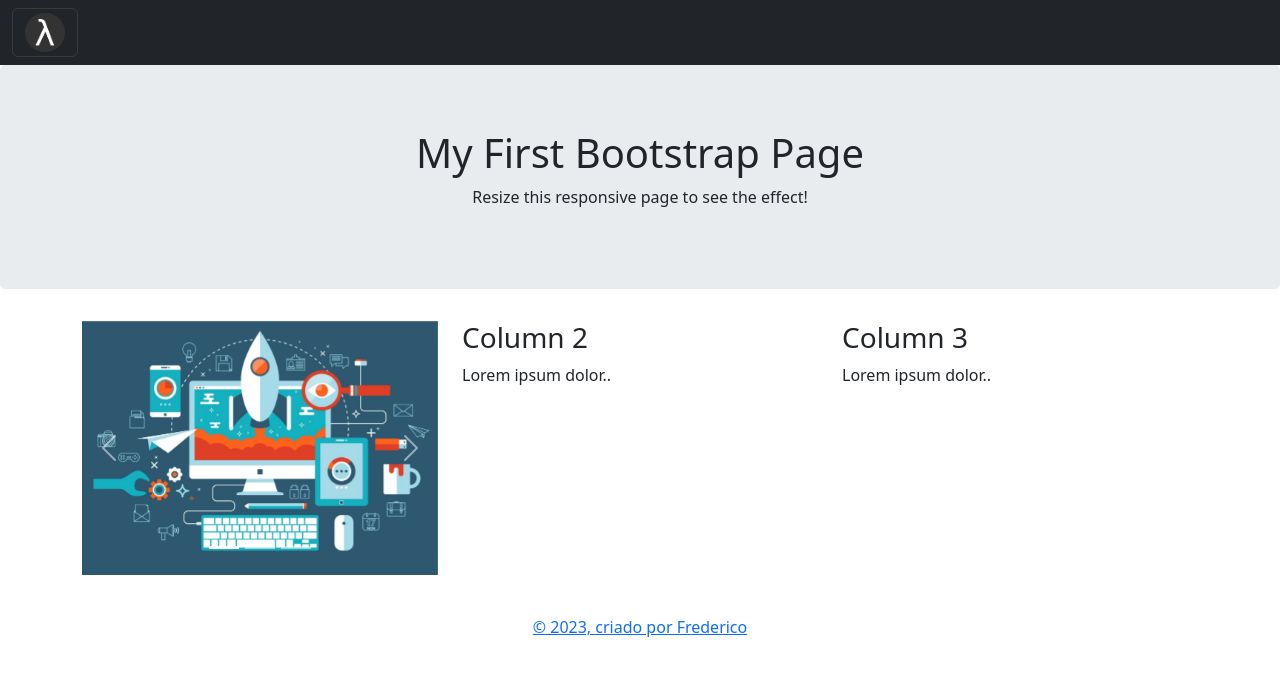
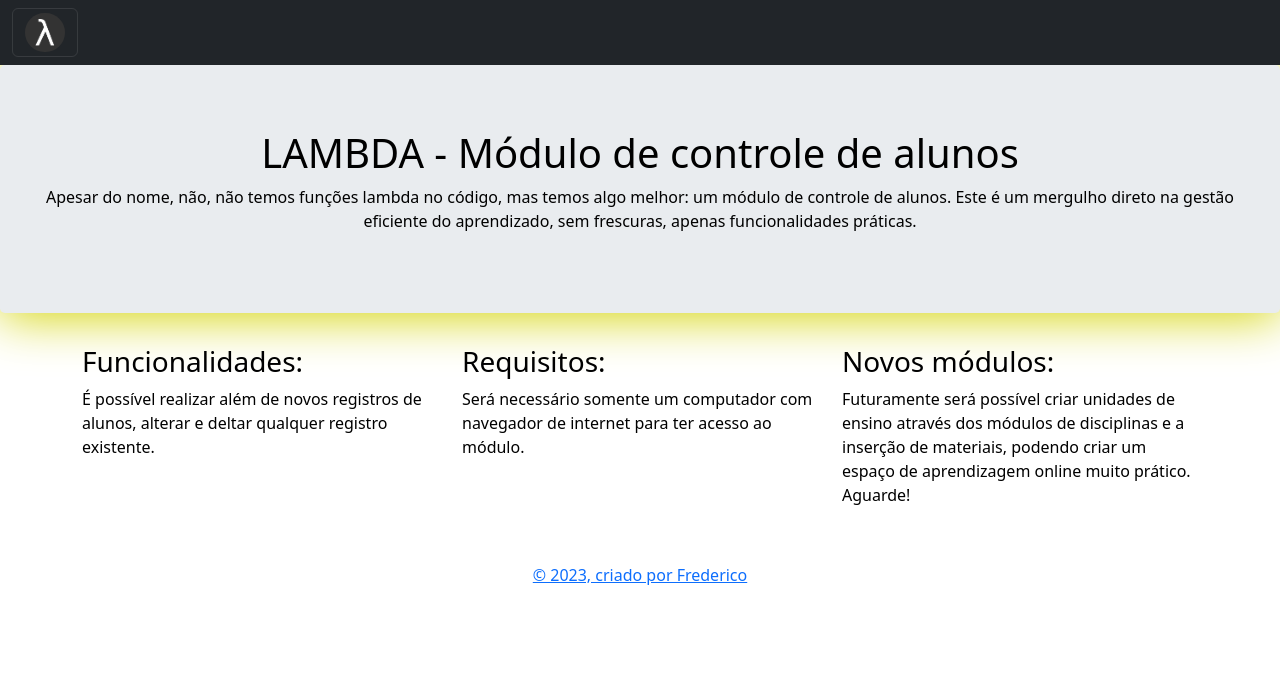
Before and after one commit to fredmr00/projeto_sa5_UC15, a Django app: page / in a window 1280 px wide. Shown: the top 676 px of the page. Run offline with Django 5.2, Linux system fonts and the light colour scheme; some libraries are stand-ins or nearby versions.

Commit message:
inserções, alterações, remoções - ok

```diff
--- a/lambda_app/forms.py
+++ b/lambda_app/forms.py
@@ -6,7 +6,6 @@ class AlunoForm(forms.ModelForm):
     cpf = forms.CharField(widget=forms.TextInput())
     email = forms.EmailField(widget=forms.EmailInput())
     telefone = forms.CharField(widget=forms.TextInput())
-    matriculado = forms.BooleanField(widget=forms.CheckboxInput())
     class Meta:
        model = Aluno
-       fields = ['nome', 'cpf', 'email', 'telefone', 'matriculado']
+       fields = ['nome', 'cpf', 'email', 'telefone']
--- a/lambda_app/models.py
+++ b/lambda_app/models.py
@@ -5,4 +5,3 @@ class Aluno(models.Model):
    cpf = models.CharField(max_length=11, null=False)
    email = models.EmailField(max_length=200, null=False)
    telefone = models.CharField(max_length=20, null=False)
-   matriculado = models.BooleanField(default=True)
--- a/lambda_app/static/css/styles.css
+++ b/lambda_app/static/css/styles.css
@@ -0,0 +1,19 @@
+.body {
+ background-color:aqua;
+}
+
+body {
+ color: black ;
+}
+
+button {
+ border-radius: 0;
+}
+
+.jumbotron {
+ box-shadow: 0 4px 50px 0 rgba(211,211,1,263);
+}
+
+.col-sm-4 {
+ margin: 0px;
+}
--- a/lambda_app/templates/lambda_app/partial/formulario_registro.html
+++ b/lambda_app/templates/lambda_app/partial/formulario_registro.html
@@ -6,6 +6,10 @@
 
 
 {% block content %}
+
+
+<link href="{% static "css/styles_registro.css" %}" rel="stylesheet">
+
 <form method="POST">
     {% csrf_token %}
     <h2>Registrar aluno</h2>
--- a/lambda_app/templates/lambda_app/partial/header.html
+++ b/lambda_app/templates/lambda_app/partial/header.html
@@ -9,7 +9,7 @@
             <div class="collapse navbar-collapse" id="links">
                 <ul class="navbar-nav">
                     <li class="nav-item">
-                        <a class="nav-link" href="/">Início</a>
+                        <a class="nav-link" href="/">O que é a LAMBDA?</a>
                     </li>
                     <li class="nav-item">
                         <a class="nav-link" href="/listar">Listar alunos matriculados no curso</a>
--- a/lambda_app/templates/lambda_app/partial/principal.html
+++ b/lambda_app/templates/lambda_app/partial/principal.html
@@ -5,51 +5,25 @@
 {% block title %}Home{% endblock title %}
 
 {% block content %}
+
+<link href="{% static "css/styles.css" %}" rel="stylesheet">
 <div class="jumbotron text-center">
-    <h1>My First Bootstrap Page</h1>
-    <p>Resize this responsive page to see the effect!</p>
+    <h1>LAMBDA - Módulo de controle de alunos</h1>
+    <p>Apesar do nome, não, não temos funções lambda no código, mas temos algo melhor: um módulo de controle de alunos. Este é um mergulho direto na gestão eficiente do aprendizado, sem frescuras, apenas funcionalidades práticas.</p>
 </div>
-
 <div class="container">
     <div class="row">
         <div class="col-sm-4">
-            <div id="demo" class="carousel slide" data-bs-ride="carousel">
-                <!-- Indicators/dots -->
-                <div class="carousel-indicators">
-                    <button type="button" data-bs-target="#demo" data-bs-slide-to="0" class="active"></button>
-                    <button type="button" data-bs-target="#demo" data-bs-slide-to="1"></button>
-                    <button type="button" data-bs-target="#demo" data-bs-slide-to="2"></button>
-                </div>
-
-                <!-- The slideshow/carousel -->
-                <div class="carousel-inner">
-                    <div class="carousel-item active">
-                        <img src={% static "imagens/slide01.jpg" %} alt="Los Angeles" class="d-block w-100">
-                    </div>
-                    <div class="carousel-item">
-                        <img src={% static "imagens/slide02.jpg" %} alt="Chicago" class="d-block w-100">
-                    </div>
-                    <div class="carousel-item">
-                        <img src={% static "imagens/slide03.jpg" %} alt="New York" class="d-block w-100">
-                    </div>
-                </div>
-
-                <!-- Left and right controls/icons -->
-                <button class="carousel-control-prev" type="button" data-bs-target="#demo" data-bs-slide="prev">
-                    <span class="carousel-control-prev-icon"></span>
-                </button>
-                <button class="carousel-control-next" type="button" data-bs-target="#demo" data-bs-slide="next">
-                    <span class="carousel-control-next-icon"></span>
-                </button>
-            </div>
+            <h3>Funcionalidades:</h3>
+            <p>É possível realizar além de novos registros de alunos, alterar e deltar qualquer registro existente.</p>
         </div>
         <div class="col-sm-4">
-            <h3>Column 2</h3>
-            <p>Lorem ipsum dolor..</p>
+            <h3>Requisitos:</h3>
+            <p>Será necessário somente um computador com navegador de internet para ter acesso ao módulo.</p>
         </div>
         <div class="col-sm-4">
-            <h3>Column 3</h3>
-            <p>Lorem ipsum dolor..</p>
+            <h3>Novos módulos:</h3>
+            <p>Futuramente será possível criar unidades de ensino através dos módulos de disciplinas e a inserção de materiais, podendo criar um espaço de aprendizagem online muito prático. Aguarde!</p>
         </div>
     </div>
 </div>
--- a/lambda_app/urls.py
+++ b/lambda_app/urls.py
@@ -1,10 +1,11 @@
 from django.urls import path
-from lambda_app.views import index, listar, deletar_registro, registrar_aluno
+from lambda_app.views import index, listar, deletar_registro, registrar_aluno, atualizar_registro
 
 urlpatterns = [
     # Cadastrar URLs aqui
     path('', index),
     path('listar/', listar),
     path('deletar_registro/', deletar_registro),
-    path('registrar_aluno/', registrar_aluno)
+    path('registrar_aluno/', registrar_aluno),
+    path('atualizar_registro/', atualizar_registro)
 ]
--- a/lambda_app/views.py
+++ b/lambda_app/views.py
@@ -17,25 +17,28 @@ def registrar_aluno(request):
        form = AlunoForm(request.POST)
        if form.is_valid():
            form.save()
-           return redirect('listar')
+           return redirect('/listar')
    else:
        form = AlunoForm()
    return render(request, 'lambda_app/partial/formulario_registro.html', {'form': form})
 
-def atualizar_registro(request, pk):
-   aluno = get_object_or_404(Aluno, pk=pk)
+def atualizar_registro(request):
+
+   aluno_id = request.GET.get('pk')
+   aluno = get_object_or_404(Aluno, pk=aluno_id)
    if request.method == 'POST':
        form = AlunoForm(request.POST, instance=aluno)
        if form.is_valid():
            form.save()
-           return redirect('listar')
+           return redirect('/listar')
    else:
        form = AlunoForm(instance=aluno)
-   return render(request, 'lambda_app/partial/formulario_registro.html', {'form': form})
+   return render(request, 'lambda_app/partial/atualizar_registro.html', {'form': form})
 
-def deletar_registro(request, pk):
-   aluno = get_object_or_404(Aluno, pk=pk)
+def deletar_registro(request):
+   aluno_id = request.GET.get('pk')
+   aluno = get_object_or_404(Aluno, pk=aluno_id)
    if request.method == 'POST':
        aluno.delete()
-       return redirect('listar')
+       return redirect('/listar')
    return render(request, 'lambda_app/partial/deletar_registro.html', {'aluno': aluno})
```
Also changed, not shown: lambda_app/static/css/styles_lista.css (added, +28 -0 lines), lambda_app/static/css/styles_registro.css (added, +39 -0 lines), lambda_app/templates/lambda_app/partial/atualizar_registro.html (added, +14 -0 lines), lambda_app/templates/lambda_app/partial/deletar_registro.html (+11 -0 lines), lambda_app/templates/lambda_app/partial/listar_alunos.html (+8 -10 lines), db.sqlite3, lambda_app/migrations/0001_initial.py (added), lambda_app/migrations/0002_remove_aluno_matriculado.py (added), lambda_app/static/imagens/linux01.jpg (added), lambda_app/static/imagens/linux02.png (added), lambda_app/static/imagens/linux03.jpg (added).
